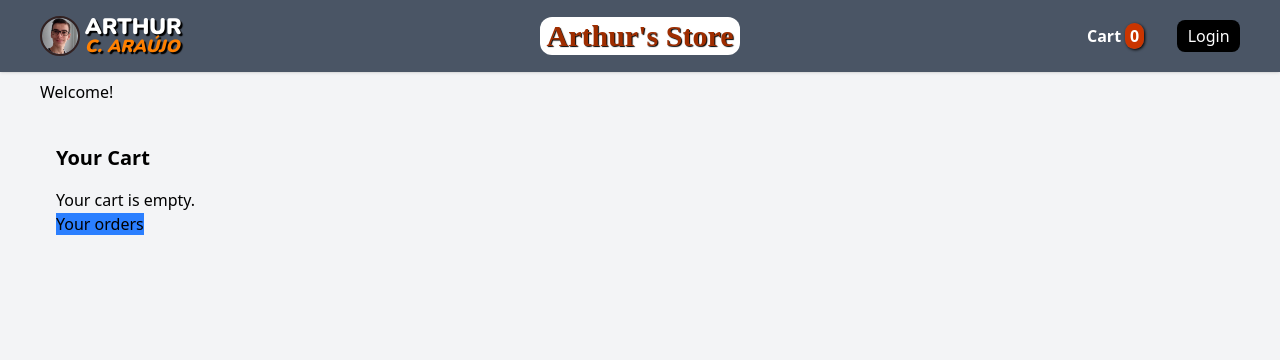
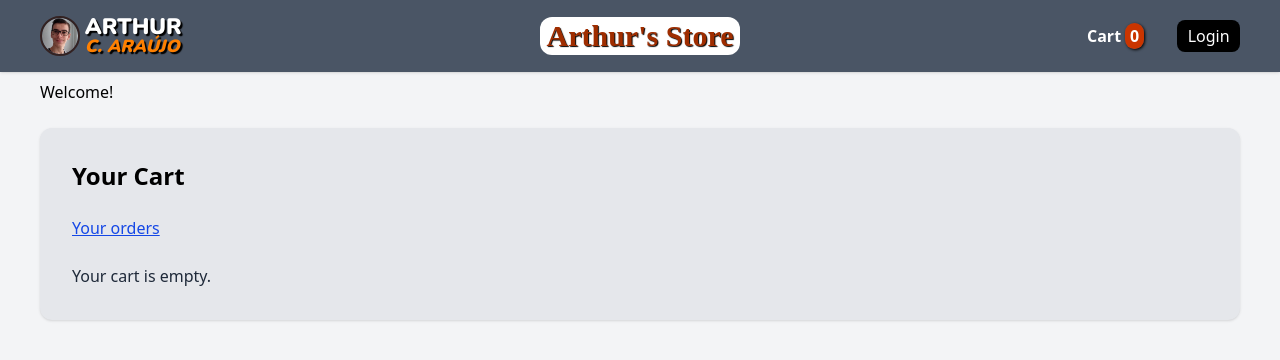
Before and after one commit to arthurcaraujo/arthurs-store, a React (Vite) app: page /cart in a window 1280 px wide. Shown: the top 360 px of the page. Built offline with nearby package versions, Linux system fonts and the light colour scheme; a web font is replaced by a local one.

Commit message:
Style Cart page

```diff
--- a/src/pages/Cart.jsx
+++ b/src/pages/Cart.jsx
@@ -15,18 +15,30 @@ export default function Cart() {
     }
 
     return (
-        <article className="p-4">
-            <h2 className="text-xl font-bold mb-4">
+        <article className="bg-gray-200 mx-auto p-4 rounded-xl shadow
+            sm:w-[36rem] md:p-6 md:w-[45rem] lg:p-8 lg:w-[60rem] xl:w-[75rem]"
+        >
+            <h2 className="text-xl font-bold mb-4 md:text-2xl lg:mb-6">
                 Your Cart
             </h2>
+            <Link
+                className="inline-block mb-2 text-blue-700
+                    hover:text-blue-500 underline md:mb-4 lg:mb-6"
+                to="/orders"
+            >
+                Your orders
+            </Link>
             {cart.length === 0
-                ? <p>Your cart is empty.</p>
+                ? <p className="text-gray-800">Your cart is empty.</p>
                 : cart.map(item => (
-                    <div key={item.id} className="mb-2 flex justify-between items-center">
+                    <div
+                        className="bg-gray-300 flex items-center justify-between mb-2 p-2 rounded-lg lg:mb-2"
+                        key={item.id}
+                    >
                         <span>{item.title}</span>
                         <button
-                            className="bg-red-500 text-white
-                            px-2 py-1 rounded"
+                            className="bg-red-700 hover:bg-red-500 cursor-pointer text-white
+                                px-2 py-1 rounded"
                             onClick={() => deleteItem(item.id)}
                         >
                             Remove
@@ -35,22 +47,28 @@ export default function Cart() {
                 ))
             }
             {cart.length !== 0 &&
-                <div>
+                <div className="gap-y-4 grid grid-cols-[1fr_1fr]
+                    grid-rows-[auto_auto] mt-4
+                    md:gap-y-6 md:grid-cols-[1fr_1fr_1fr] md:mt-6
+                    lg:gap-x-8 lg:grid-cols-[1fr_1fr_1fr_1fr] lg:grid-rows-1 lg:mt-8"
+                >
                     <button
-                        className="bg-gray-600 px-2 py-1
-                            rounded text-white"
+                        className="bg-red-700 hover:bg-red-500 col-[2_/_3]
+                            cursor-pointer font-bold p-2 rounded-lg text-white
+                            md:col-[3_/_4] lg:col-[4_/_5]"
                         onClick={() => deleteAll()}
                     >
                         Clear cart
                     </button>
-                    <Link className="bg-blue-500 block" to="/checkout">
+                    <Link
+                        className="bg-gray-600 hover:bg-gray-500 block col-[1_/_3]
+                            font-bold p-[0.5rem] rounded-lg row-[2_/_3] text-center text-white md:col-[2_/_4] lg:row-[1_/_2]"
+                        to="/checkout"
+                    >
                         Checkout
                     </Link>
                 </div>
             }
-            <Link className="bg-blue-500" to="/orders">
-                Your orders
-            </Link>
         </article>
     )
 }
```
